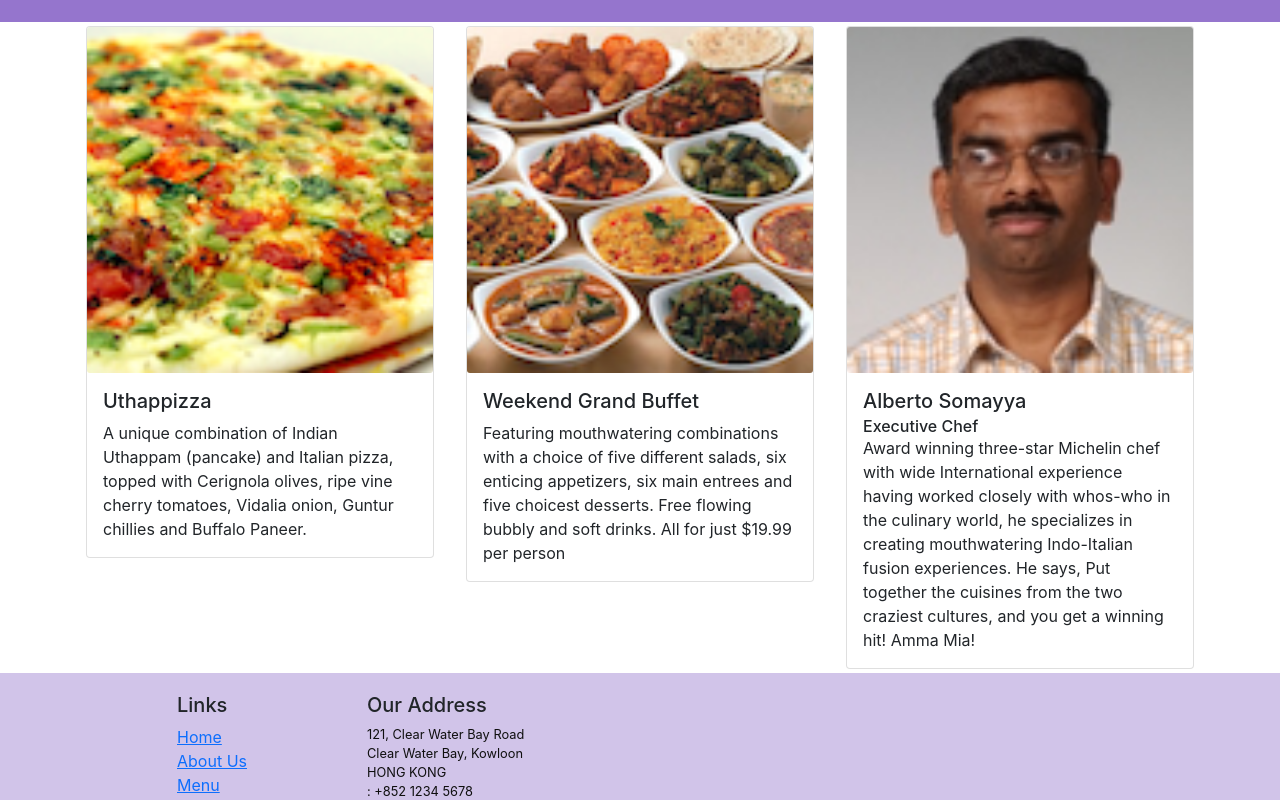
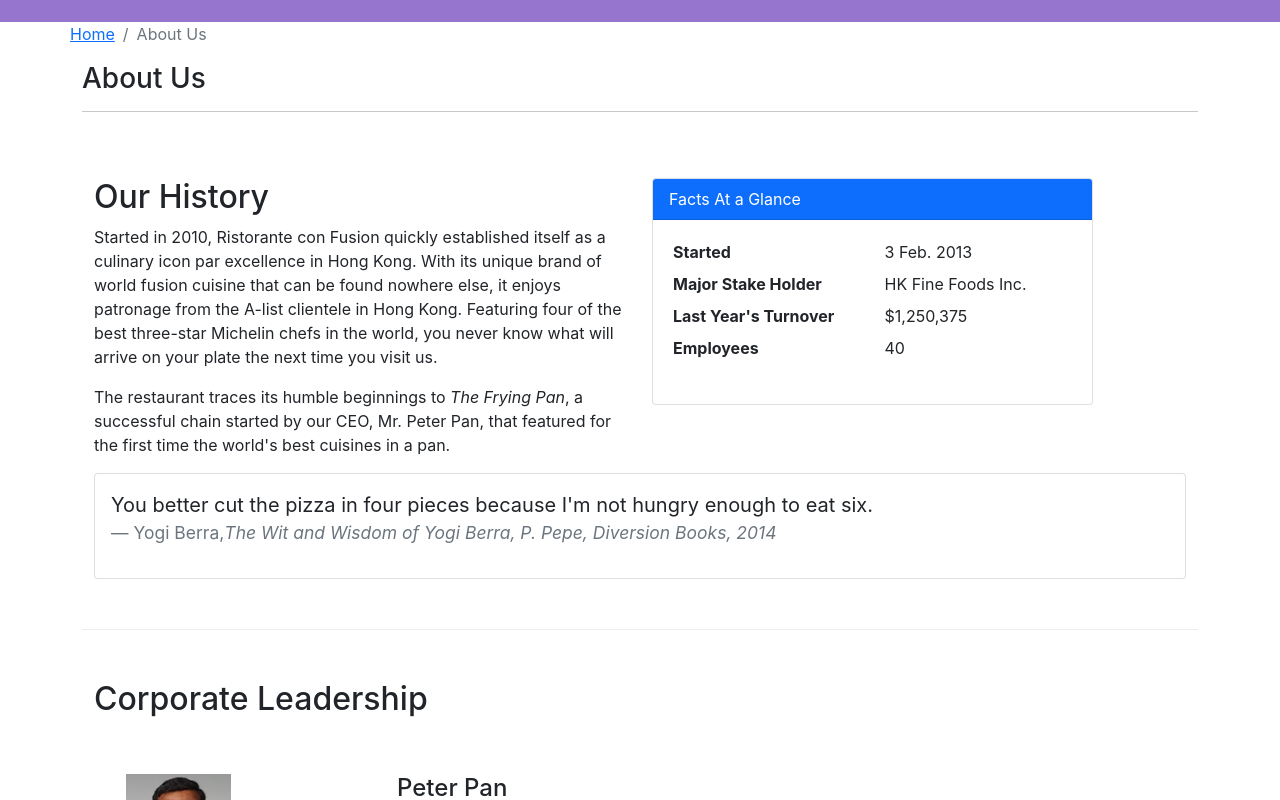
Before and after one commit to irtizahussain221/conFusion-React-Coursera, a React (Create React App) app: page /aboutus in a window 1280 px wide. Before the commit this address led to /home. Shown: the part 320-1120 px from the top of the page. Built offline with nearby package versions, Linux system fonts and the light colour scheme; the HTML template or start-up script is replaced by a standard one.

Commit message:
Assignment 2

```diff
--- /dev/null
+++ b/src/components/AboutComponent.js
@@ -0,0 +1,114 @@
+import React from "react";
+import {
+  Breadcrumb,
+  BreadcrumbItem,
+  Card,
+  CardBody,
+  CardHeader,
+  Media,
+} from "reactstrap";
+import { Link } from "react-router-dom";
+
+function RenderLeader({ leader }) {
+  return (
+    <Media tag="li" className="row mt-5">
+      <Media top left className="col-12 col-md-3">
+        <Media object src={leader.image} alt={leader.name} />
+      </Media>
+      <Media body className="col-12 col-md">
+        <Media heading>{leader.name}</Media>
+        <p>{leader.description}</p>
+      </Media>
+    </Media>
+  );
+}
+
+function About(props) {
+  const leaders = props.leaders.map((leader) => {
+    return <RenderLeader leader={leader} />;
+  });
+
+  return (
+    <div className="container">
+      <div className="row">
+        <Breadcrumb>
+          <BreadcrumbItem>
+            <Link to="/home">Home</Link>
+          </BreadcrumbItem>
+          <BreadcrumbItem active>About Us</BreadcrumbItem>
+        </Breadcrumb>
+        <div className="col-12">
+          <h3>About Us</h3>
+          <hr />
+        </div>
+      </div>
+      <div className="row row-content">
+        <div className="col-12 col-md-6">
+          <h2>Our History</h2>
+          <p>
+            Started in 2010, Ristorante con Fusion quickly established itself as
+            a culinary icon par excellence in Hong Kong. With its unique brand
+            of world fusion cuisine that can be found nowhere else, it enjoys
+            patronage from the A-list clientele in Hong Kong. Featuring four of
+            the best three-star Michelin chefs in the world, you never know what
+            will arrive on your plate the next time you visit us.
+          </p>
+          <p>
+            The restaurant traces its humble beginnings to{" "}
+            <em>The Frying Pan</em>, a successful chain started by our CEO, Mr.
+            Peter Pan, that featured for the first time the world's best
+            cuisines in a pan.
+          </p>
+        </div>
+        <div className="col-12 col-md-5">
+          <Card>
+            <CardHeader className="bg-primary text-white">
+              Facts At a Glance
+            </CardHeader>
+            <CardBody>
+              <dl className="row p-1">
+                <dt className="col-6">Started</dt>
+                <dd className="col-6">3 Feb. 2013</dd>
+                <dt className="col-6">Major Stake Holder</dt>
+                <dd className="col-6">HK Fine Foods Inc.</dd>
+                <dt className="col-6">Last Year's Turnover</dt>
+                <dd className="col-6">$1,250,375</dd>
+                <dt className="col-6">Employees</dt>
+                <dd className="col-6">40</dd>
+              </dl>
+            </CardBody>
+          </Card>
+        </div>
+        <div className="col-12">
+          <Card>
+            <CardBody className="bg-faded">
+              <blockquote className="blockquote">
+                <p>
+                  You better cut the pizza in four pieces because I'm not hungry
+                  enough to eat six.
+                </p>
+                <footer className="blockquote-footer">
+                  Yogi Berra,
+                  <cite title="Source Title">
+                    The Wit and Wisdom of Yogi Berra, P. Pepe, Diversion Books,
+                    2014
+                  </cite>
+                </footer>
+              </blockquote>
+            </CardBody>
+          </Card>
+        </div>
+      </div>
+      <div className="row row-content">
+        <div className="col-12">
+          <h2>Corporate Leadership</h2>
+        </div>
+        <div className="col-12">
+          <Media list>{leaders}</Media>
+        </div>
+      </div>
+    </div>
+  );
+}
+
+export default About;
--- a/src/components/MainComponent.js
+++ b/src/components/MainComponent.js
@@ -3,6 +3,7 @@
 import DishDetail from "./DishDetailComponent";
 import { DISHES } from "../shared/dishes";
 import Home from "./HomeComponent";
+import About from "./AboutComponent";
 import Header from "./HeaderComponent";
 import Footer from "./FooterComponent";
 import { Switch, Route, Redirect } from "react-router-dom";
@@ -75,6 +76,10 @@
             )}
           />
           <Route exact path="/contactus" component={Contact} />
+          <Route
+            path="/aboutus"
+            component={() => <About leaders={this.state.leaders} />}
+          />
           <Route path="/menu/:dishId" component={DishWithId} />
           <Redirect to="/home" />
         </Switch>
```
